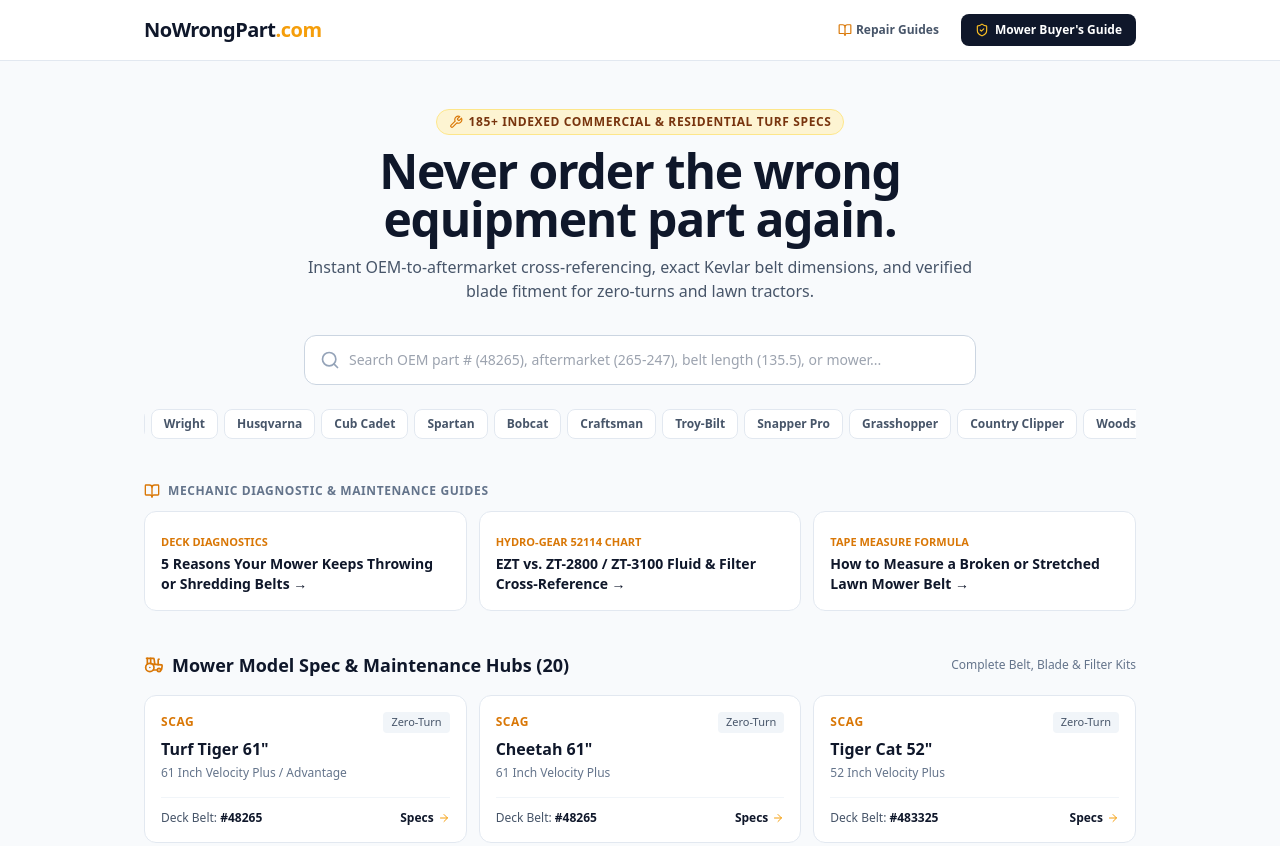
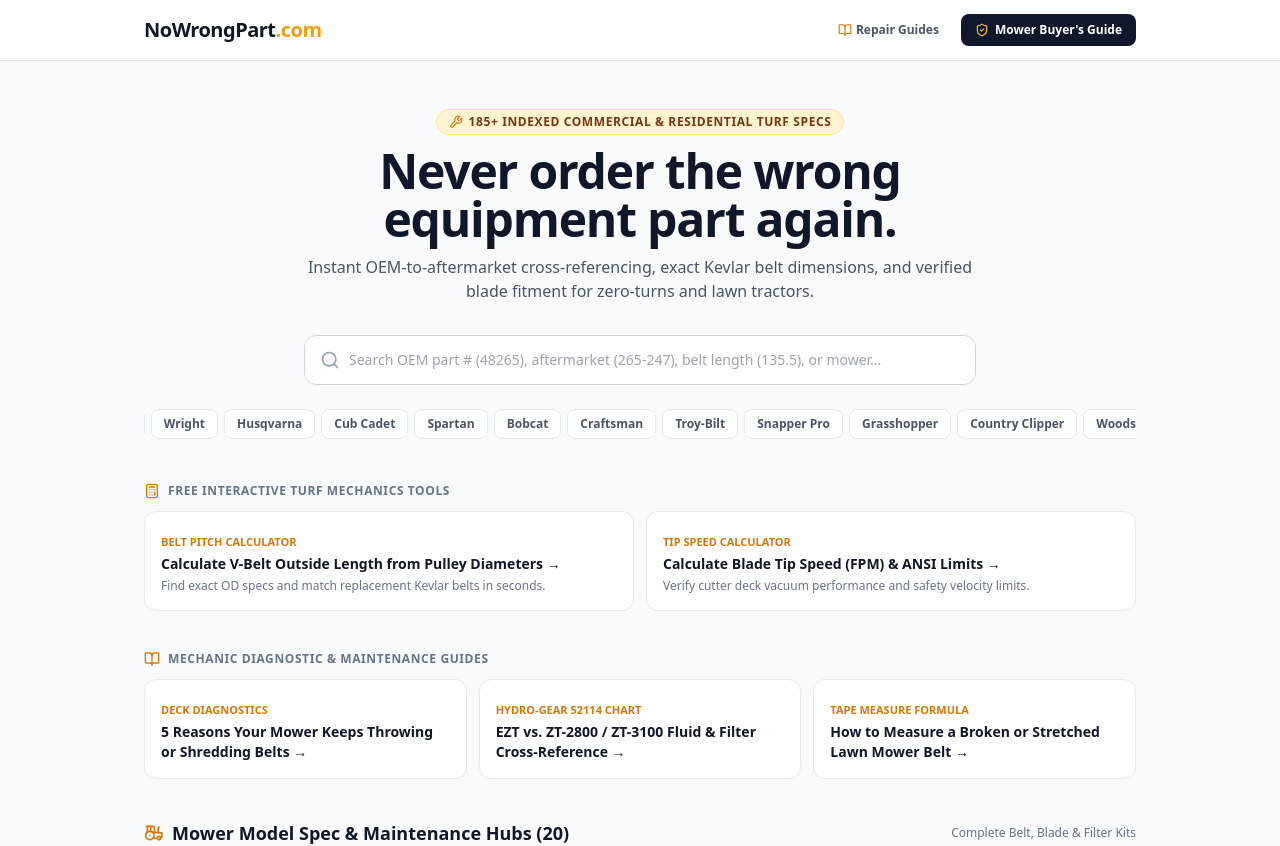
Before and after one commit to waylonahosfg-prog/Nowrongpart, a Next.js app: page / in a window 1280 px wide. Shown: the top 846 px of the page. Built offline with nearby package versions, Linux system fonts and the light colour scheme.

Commit message:
Update page.tsx

```diff
--- a/src/app/page.tsx
+++ b/src/app/page.tsx
@@ -14,6 +14,7 @@ import {
   Sparkles,
   Ruler,
   BookOpen,
+  Calculator,
 } from "lucide-react";
 import { PartRecord, ModelHubRecord } from "@/types/part";
 
@@ -139,6 +140,42 @@ export default function HomePage() {
           })}
         </div>
 
+        {/* Interactive Tools Callout Section */}
+        <section className="mb-10">
+          <div className="flex items-center gap-2 mb-3">
+            <Calculator className="h-4 w-4 text-amber-600" />
+            <h2 className="text-xs font-extrabold uppercase tracking-wider text-slate-500">
+              Free Interactive Turf Mechanics Tools
+            </h2>
+          </div>
+          <div className="grid grid-cols-1 md:grid-cols-2 gap-3">
+            <Link
+              href="/tools/belt-calculator"
+              className="bg-white border border-slate-200 hover:border-amber-400 p-4 rounded-xl shadow-xs transition group"
+            >
+              <span className="text-[11px] font-bold uppercase text-amber-600">Belt Pitch Calculator</span>
+              <h3 className="text-sm font-extrabold text-slate-900 mt-0.5 group-hover:text-amber-600">
+                Calculate V-Belt Outside Length from Pulley Diameters →
+              </h3>
+              <p className="text-xs text-slate-500 mt-1">
+                Find exact OD specs and match replacement Kevlar belts in seconds.
+              </p>
+            </Link>
+            <Link
+              href="/tools/blade-speed-calculator"
+              className="bg-white border border-slate-200 hover:border-amber-400 p-4 rounded-xl shadow-xs transition group"
+            >
+              <span className="text-[11px] font-bold uppercase text-amber-600">Tip Speed Calculator</span>
+              <h3 className="text-sm font-extrabold text-slate-900 mt-0.5 group-hover:text-amber-600">
+                Calculate Blade Tip Speed (FPM) & ANSI Limits →
+              </h3>
+              <p className="text-xs text-slate-500 mt-1">
+                Verify cutter deck vacuum performance and safety velocity limits.
+              </p>
+            </Link>
+          </div>
+        </section>
+
         {/* Mechanic Troubleshooting Guides Bar */}
         <section className="mb-10">
           <div className="flex items-center gap-2 mb-3">
@@ -228,6 +265,19 @@ export default function HomePage() {
             </div>
           </section>
         )}
+
+        {/* Where to Find Model Tag Helper Card */}
+        <section className="bg-white border border-slate-200 rounded-xl p-5 shadow-xs mb-12">
+          <h3 className="text-sm font-extrabold text-slate-900 flex items-center gap-2">
+            <ShieldCheck className="h-4 w-4 text-emerald-600" />
+            Where to Find Your Frame Model & Deck Stamping Tags
+          </h3>
+          <ul className="mt-2 text-xs text-slate-600 space-y-1.5">
+            <li>• <strong>Zero-Turn Mowers:</strong> Printed on a silver/white barcode sticker located under the flip-up seat or on the left rear frame rail.</li>
+            <li>• <strong>Lawn Tractors:</strong> Stamped underneath the rear fender draft arm or near the battery compartment under the hood.</li>
+            <li>• <strong>Cutter Deck Belts:</strong> Printed directly on the outer fabric wrap (e.g., <em>Scag 48265</em> or <em>Stens 265-247</em>).</li>
+          </ul>
+        </section>
 
         {/* Buyer's Guide Promotional Callout */}
         <div className="mb-12 bg-gradient-to-r from-slate-900 to-slate-800 rounded-2xl p-5 sm:p-6 text-white shadow-sm flex flex-col sm:flex-row items-start sm:items-center justify-between gap-4">
@@ -346,6 +396,8 @@ export default function HomePage() {
           <div className="flex flex-wrap justify-center items-center gap-4 font-medium text-slate-600">
             <Link href="/" className="hover:text-slate-900">Part Lookup</Link>
             <Link href="/buyers-guide" className="hover:text-slate-900">Mower Buyer&apos;s Guide</Link>
+            <Link href="/tools/belt-calculator" className="hover:text-slate-900">Belt Calculator</Link>
+            <Link href="/tools/blade-speed-calculator" className="hover:text-slate-900">Tip Speed Calculator</Link>
             <Link href="/guides/mower-keeps-throwing-deck-belt" className="hover:text-slate-900">Repair Guides</Link>
             <Link href="/sitemap.xml" className="hover:text-slate-900">Sitemap</Link>
           </div>
```
